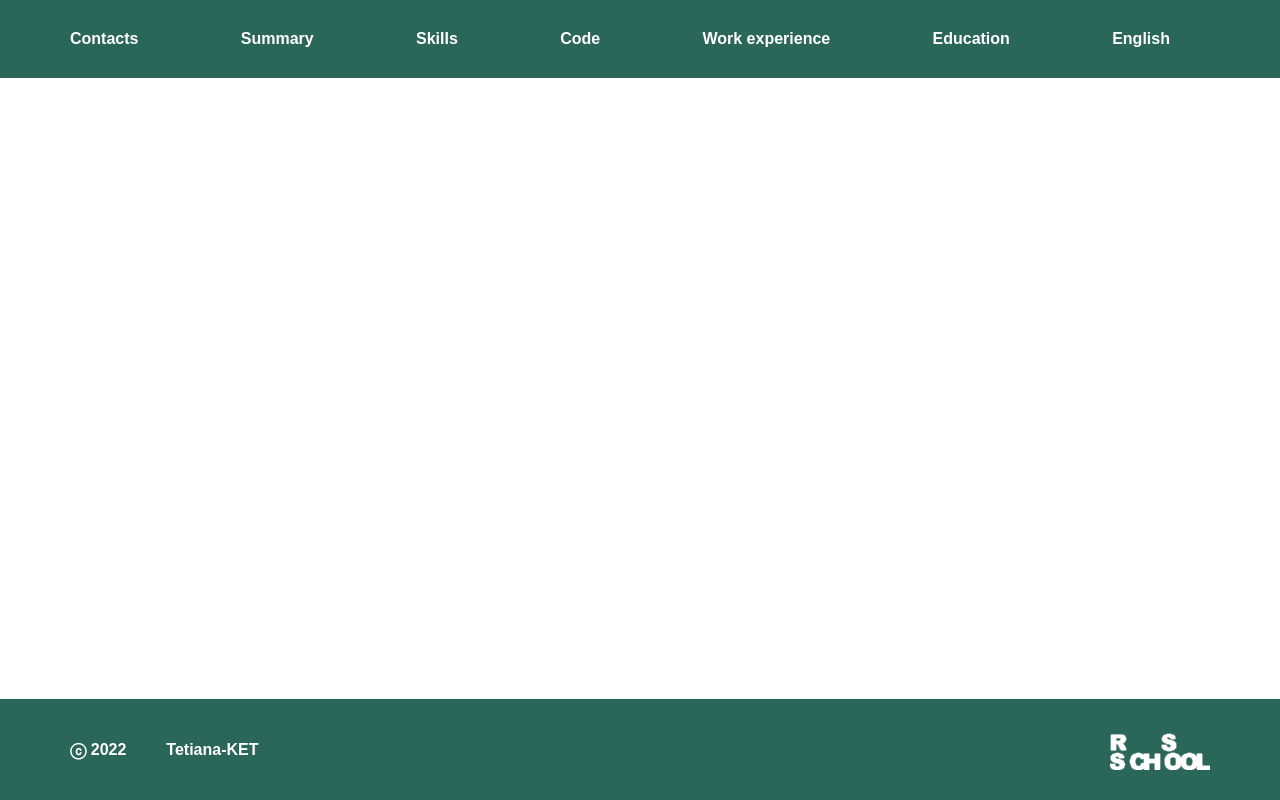
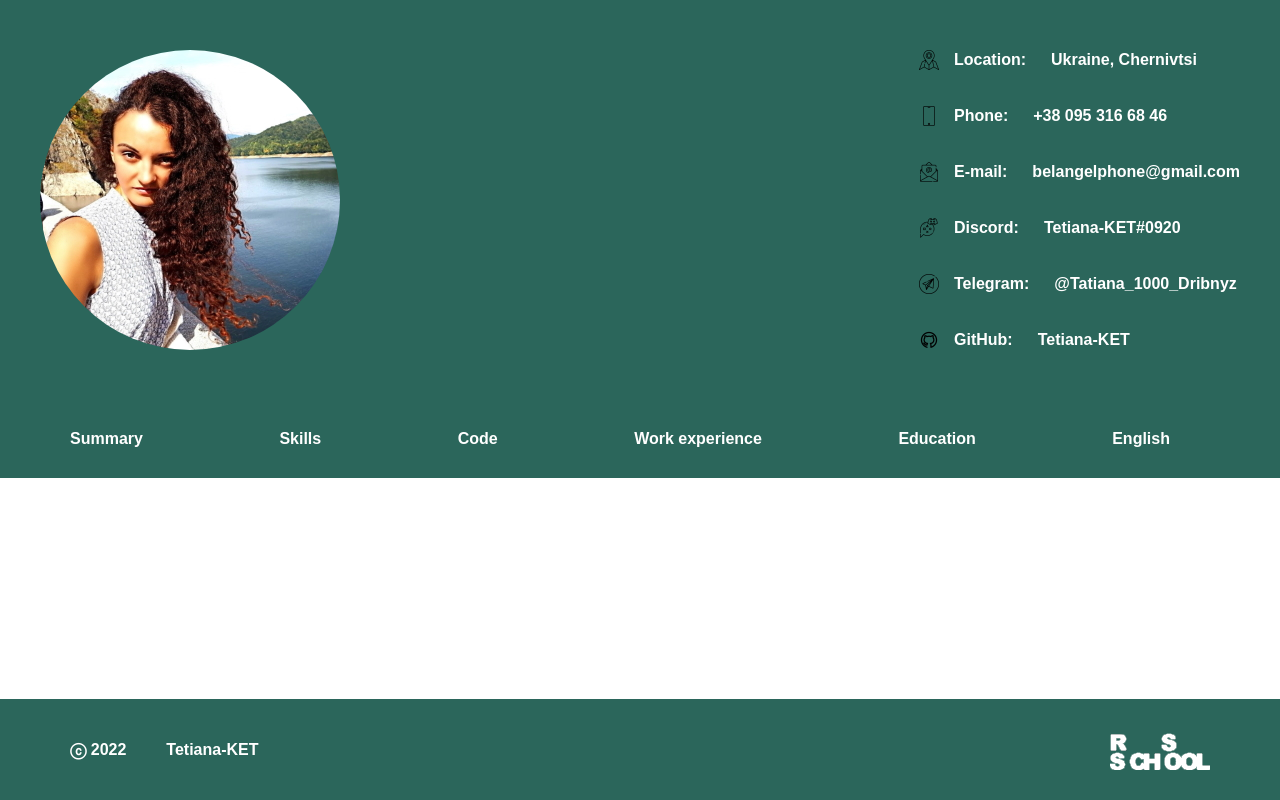
Before and after one commit to Tetiana-KET/rsschool-cv-28.04, a plain HTML site: page index.html in a window 1280 px wide. Drawn offline with Linux system fonts and the light colour scheme; a web font is replaced by a local one.

Commit message:
refactor: add dir assets, add dir with icons, change header   - add my photo and contact list into it

```diff
--- a/index.html
+++ b/index.html
@@ -6,7 +6,7 @@
     <meta name="viewport" content="width=device-width, initial-scale=1.0">
     <title>CV</title>
     <link rel="stylesheet" href="style.css">
-    <link rel="icon" href="img/72349135_3096678793737971_3451195351220879360_n.ico">
+    <link rel="icon" href="assets/img/72349135_3096678793737971_3451195351220879360_n.ico">
     <link rel="preconnect" href="https://fonts.googleapis.com">
     <link rel="preconnect" href="https://fonts.gstatic.com" crossorigin>
     <link href="https://fonts.googleapis.com/css2?family=Radio+Canada:wght@400;700&display=swap" rel="stylesheet">
@@ -14,9 +14,19 @@
 <body>
 <header class="header">
     <div class="container">
+        <div class="my-contacts">
+            <img src="assets/img/my-photo-300.jpg" alt="My photo" class="photo">
+            <ul class="contacts-list">
+                <li class="contact-row"><img class="contact-icon" src="assets/icons/premium-icon-location-3037821.png" alt="icon-location"><span class="contact-type">Location:</span><a class="contacts-list-item" target="_blank" href="https://www.google.com/maps/place/%D0%A7%D0%B5%D1%80%D0%BD%D0%BE%D0%B2%D1%86%D1%8B,+%D0%A7%D0%B5%D1%80%D0%BD%D0%BE%D0%B2%D0%B8%D1%86%D0%BA%D0%B0%D1%8F+%D0%BE%D0%B1%D0%BB%D0%B0%D1%81%D1%82%D1%8C,+58000/@48.3214409,25.8638788,12z/data=!3m1!4b1!4m5!3m4!1s0x4734087fe2f6cd05:0xc5b396f659796d7a!8m2!3d48.2920737!4d25.9358454">Ukraine, Chernivtsi</a></li>
+                <li class="contact-row"><img class="contact-icon" src="assets/icons/smartphone.png" alt="smartphone-icon"><span class="contact-type">Phone:</span><a class="contacts-list-item" href="tel:+380953166846" target="_blank">+38 095 316 68 46</a></li>
+                <li class="contact-row"><img class="contact-icon" src="assets/icons/premium-icon-email-3296467.png" alt="icon-email"><span class="contact-type">E-mail:</span><a class="contacts-list-item" href="belangelphone@gmail.com" target="_blank">belangelphone@gmail.com</a></li>
+                <li class="contact-row"><img class="contact-icon" src="assets/icons/discord.png" alt="discord-icon"><span class="contact-type">Discord:</span><a class="contacts-list-item" href="https://discord.com/channels/@me" target="_blank">Tetiana-KET#0920</a></li>
+                <li class="contact-row"><img class="contact-icon" src="assets/icons/free-icon-telegram-408839.png" alt="icon-telegram"><span class="contact-type">Telegram:</span><a class="contacts-list-item" href="https://web.telegram.org/z/#5230020466" target="_blank">@Tatiana_1000_Dribnyz</a></li>
+                <li class="contact-row"><img class="contact-icon" src="assets/icons/premium-icon-github-2564671.png" alt="icon-github"><span class="contact-type">GitHub:</span><a class="contacts-list-item" href="https://github.com/Tetiana-KET" target="_blank">Tetiana-KET</a></li>
+            </ul>
+        </div>
         <nav>
             <ul class="nav-list">
-                <li class="list-item"><a href=""></a>Contacts</li>
                 <li class="list-item"><a href=""></a>Summary</li>
                 <li class="list-item"><a href=""></a>Skills</li>
                 <li class="list-item"><a href=""></a>Code</li>
@@ -41,7 +51,7 @@
                 <li class="footer-list-item">&#x24d2; 2022</li>
                 <li class="footer-list-item">Tetiana-KET</li>
            </ul>
-           <img src="img/rs-school-100-wight.png" alt="RS-logo">
+           <img src="assets/icons/rs-school-100-wight.png" alt="RS-logo">
         </nav>
 
     </div>
--- a/style.css
+++ b/style.css
@@ -26,9 +26,43 @@ ul, li {
 	padding: 0;
 	margin: 0;
 }
-
 .header {
     background-color: #2b665b;
+}
+.my-contacts {
+    padding-top: 50px;
+    padding-bottom: 50px;
+    display: flex;
+    justify-content: space-between;
+}
+.photo {
+    border-radius: 200px;
+}
+.contacts-list {
+    /* блочек с контактами выравнивает по вертикали равномерно */
+    display: flex;
+    flex-direction: column;
+    justify-content: space-between;
+}
+.contact-row {
+    display: flex;
+    align-items: center;
+}
+.contact-icon {
+    margin-right: 15px;
+}
+.contact-type {
+    /* название */
+    margin-right: 25px;
+    font-weight: bold;
+    color: #fff;
+}
+.contacts-list-item {
+    /* ссылка и контекст */
+    text-decoration: none;
+    color: #fff;
+    font-weight: bold;
+
 }
 .nav-list {
     display: flex;
```
Also changed, not shown: assets/icons/discord.png (added), assets/icons/free-icon-telegram-408839.png (added), assets/icons/premium-icon-email-3296467.png (added), assets/icons/premium-icon-github-2564671.png (added), assets/icons/premium-icon-location-3037821.png (added), assets/icons/rs-school-100-wight.png (renamed from img/rs-school-100-wight.png), assets/icons/smartphone.png (added), assets/img/72349135_3096678793737971_3451195351220879360_n.ico (renamed from img/72349135_3096678793737971_3451195351220879360_n.ico), assets/img/72349135_3096678793737971_3451195351220879360_n.jpg (renamed from img/72349135_3096678793737971_3451195351220879360_n.jpg), assets/img/my-photo-300.jpg (added).
